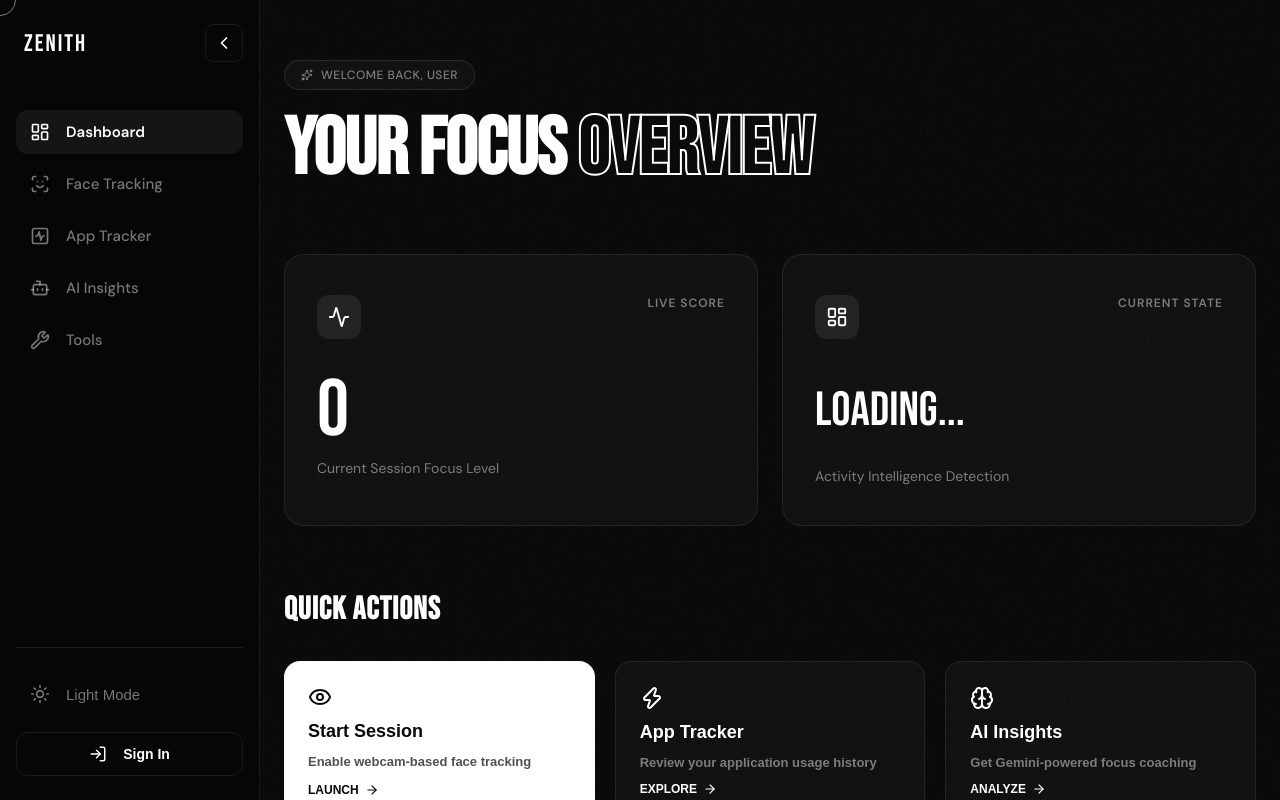
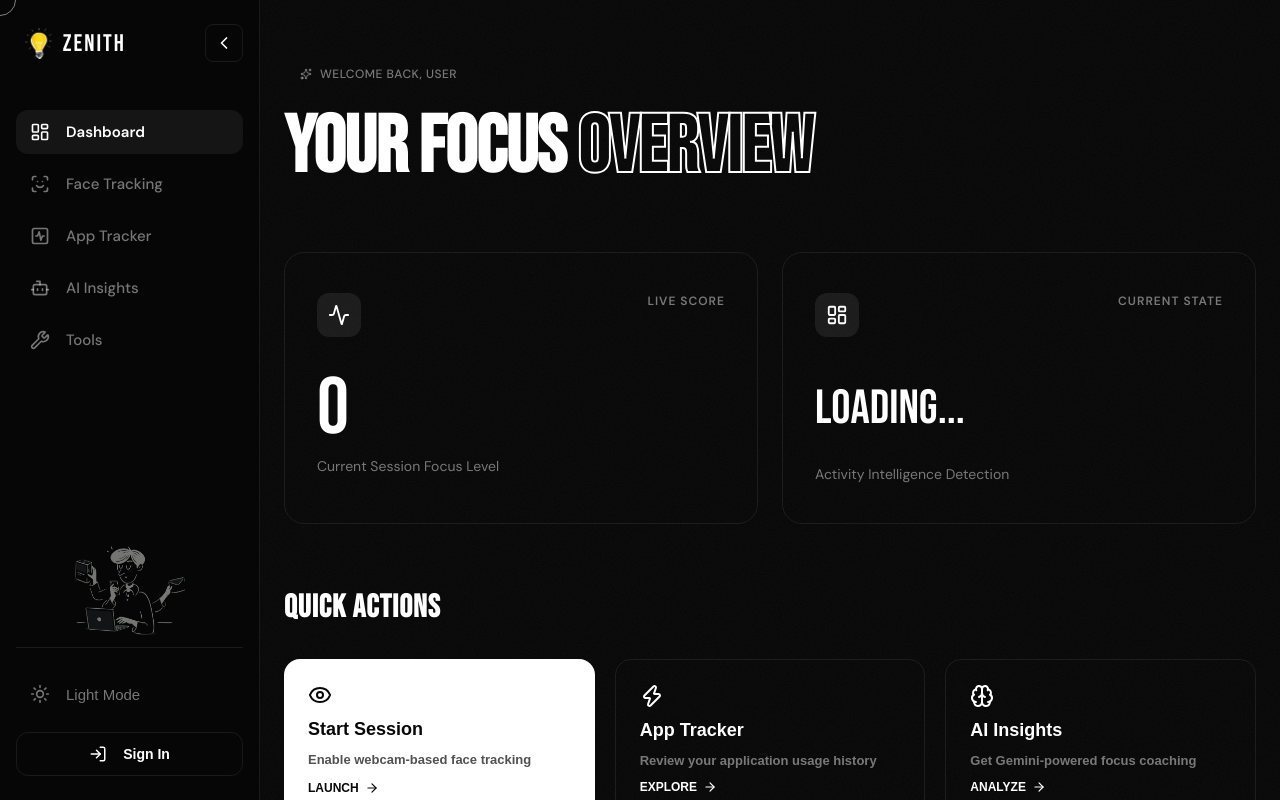
Before and after one commit to ThunderGod-54/asteria, a React (Vite) app in the folder frontend/: page /dashboard in a window 1280 px wide. Built offline with nearby package versions, Linux system fonts and the light colour scheme; no server answers.

Commit message:
images added

```diff
--- a/frontend/src/components/Sidebar.jsx
+++ b/frontend/src/components/Sidebar.jsx
@@ -7,6 +7,10 @@ import {
 } from "lucide-react";
 import { auth, googleProvider } from "../firebase";
 import { signInWithPopup, signOut, onAuthStateChanged } from "firebase/auth";
+import logoBlack from "../assets/logo_white.png";
+import logoWhite from "../assets/logo_black.png";
+import doodleDark from "../assets/sdw.png";
+import doodleLight from "../assets/sdb.png";
 
 export default function Sidebar() {
   const { dark, setDark } = useTheme();
@@ -56,6 +60,13 @@ export default function Sidebar() {
       .sidebar-transition {
         transition: all 0.4s cubic-bezier(0.16, 1, 0.3, 1);
       }
+      .no-scrollbar::-webkit-scrollbar {
+        display: none;
+      }
+      .no-scrollbar {
+        -ms-overflow-style: none;
+        scrollbar-width: none;
+      }
     `;
     document.head.appendChild(style);
     return () => document.head.removeChild(style);
@@ -70,9 +81,10 @@ export default function Sidebar() {
   ];
 
   return (
-    <div className="sidebar-transition" style={{
+    <div className="sidebar-transition no-scrollbar" style={{
       width: collapsed ? "80px" : "260px",
       height: "100vh",
+      overflowY: "auto",
       background: bg,
       backdropFilter: "blur(20px)",
       borderRight: `1px solid ${border}`,
@@ -94,10 +106,13 @@ export default function Sidebar() {
       }}>
         {!collapsed && (
           <div
-            style={{ fontFamily: "'Bebas Neue', sans-serif", fontSize: 24, letterSpacing: 2, cursor: "pointer" }}
+            style={{ display: "flex", alignItems: "center", gap: 10, cursor: "pointer" }}
             onClick={() => navigate("/")}
           >
-            ZENITH
+            <img src={dark ? logoWhite : logoBlack} alt="Logo" style={{ height: 32, width: "auto" }} />
+            <div style={{ fontFamily: "'Bebas Neue', sans-serif", fontSize: 24, letterSpacing: 2 }}>
+              ZENITH
+            </div>
           </div>
         )}
         <button
@@ -148,6 +163,24 @@ export default function Sidebar() {
             </Link>
           );
         })}
+
+        {/* ── DOODLE ART ── */}
+        {!collapsed && (
+          <div style={{ marginTop: 'auto', padding: '10px 0', display: 'flex', justifyContent: 'center' }}>
+            <img
+              src={dark ? doodleDark : doodleLight}
+              alt="Doodle Art"
+              style={{
+                width: '110px',
+                height: 'auto',
+                borderRadius: 12,
+                opacity: 0.6,
+                filter: dark ? 'brightness(0.8)' : 'none',
+                transition: 'opacity 0.3s'
+              }}
+            />
+          </div>
+        )}
       </div>
 
       {/* ── FOOTER ── */}
--- a/frontend/src/pages/Dashboard.jsx
+++ b/frontend/src/pages/Dashboard.jsx
@@ -6,6 +6,8 @@ import {
 } from "lucide-react";
 import { useTheme } from "../Theme";
 import { getFocusData } from "../services/api";
+import { auth } from "../firebase";
+import { onAuthStateChanged } from "firebase/auth";
 
 const Noise = () => (
   <svg style={{ position: "fixed", inset: 0, width: "100%", height: "100%", pointerEvents: "none", zIndex: 0, opacity: 0.04 }}>
@@ -21,6 +23,7 @@ export default function Dashboard() {
     score: 0,
     state: "Loading...",
   });
+  const [user, setUser] = useState(null);
   const { dark, setDark } = useTheme();
   const nav = useNavigate();
 
@@ -28,8 +31,15 @@ export default function Dashboard() {
   const fg = dark ? "#FFFFFF" : "#0A0A0A";
   const fgMuted = dark ? "rgba(255,255,255,0.45)" : "rgba(0,0,0,0.45)";
   const border = dark ? "rgba(255,255,255,0.08)" : "rgba(0,0,0,0.08)";
-  const cardBg = dark ? "rgba(255,255,255,0.03)" : "rgba(0,0,0,0.02)";
+  const cardBg = dark ? "rgba(255, 255, 255, 0)" : "#F5F5F0";
   const cardBorder = dark ? "rgba(255,255,255,0.1)" : "rgba(0,0,0,0.1)";
+
+  useEffect(() => {
+    const unsubscribe = onAuthStateChanged(auth, (currentUser) => {
+      setUser(currentUser);
+    });
+    return () => unsubscribe();
+  }, []);
 
   useEffect(() => {
     getFocusData().then(setData);
@@ -157,9 +167,9 @@ export default function Dashboard() {
 
         {/* ── HEADER ── */}
         <header className="fade-up" style={{ marginBottom: 64 }}>
-          <div style={{ display: "inline-flex", alignItems: "center", gap: 8, background: cardBg, border: `1px solid ${cardBorder}`, borderRadius: 999, padding: "6px 16px", fontSize: 12, fontWeight: 500, color: fgMuted, marginBottom: 20, letterSpacing: 0.5 }}>
+          <div style={{ display: "inline-flex", alignItems: "center", gap: 8, background: cardBg, border: `0px solid ${cardBorder}`, borderRadius: 999, padding: "6px 16px", fontSize: 12, fontWeight: 500, color: fgMuted, marginBottom: 20, letterSpacing: 0.5 }}>
             <Sparkles size={12} />
-            WELCOME BACK, USER
+            WELCOME BACK, {user?.displayName ? user.displayName.split(' ')[0].toUpperCase() : "USER"}
           </div>
           <h1 style={{ fontFamily: "'Bebas Neue', sans-serif", fontSize: "clamp(48px, 8vw, 80px)", letterSpacing: -1, lineHeight: 1, margin: 0 }}>
             YOUR FOCUS <span style={{ WebkitTextStroke: `2px ${fg}`, color: "transparent" }}>OVERVIEW</span>
--- a/frontend/src/pages/Landing.jsx
+++ b/frontend/src/pages/Landing.jsx
@@ -7,6 +7,8 @@ import {
 import { useTheme } from "../Theme";
 import heroImg from "../assets/doodle2.jpeg";
 import heroImgLight from "../assets/doodle1.png";
+import logoBlack from "../assets/logo_white.png";
+import logoWhite from "../assets/logo_black.png";
 
 const Noise = () => (
   <svg style={{ position: "fixed", inset: 0, width: "100%", height: "100%", pointerEvents: "none", zIndex: 0, opacity: 0.04 }}>
@@ -240,8 +242,11 @@ export default function Landing() {
         zIndex: 1000,
         boxShadow: dark ? "0 4px 40px rgba(0,0,0,0.6)" : "0 4px 40px rgba(0,0,0,0.08)",
       }}>
-        <div style={{ fontFamily: "'Bebas Neue', sans-serif", fontSize: 26, letterSpacing: 2, cursor: "pointer" }} onClick={() => scrollTo("hero")}>
-          ZENITH
+        <div style={{ display: "flex", alignItems: "center", gap: 10, cursor: "pointer" }} onClick={() => scrollTo("hero")}>
+          <img src={dark ? logoWhite : logoBlack} alt="Logo" style={{ height: 32, width: "auto" }} />
+          <div style={{ fontFamily: "'Bebas Neue', sans-serif", fontSize: 26, letterSpacing: 2 }}>
+            ZENITH
+          </div>
         </div>
 
         <div style={{ display: "flex", gap: 32, fontSize: 14, fontWeight: 500 }}>
```
Also changed, not shown: frontend/src/assets/sdb.png (added), frontend/src/assets/sdw.png (added).
